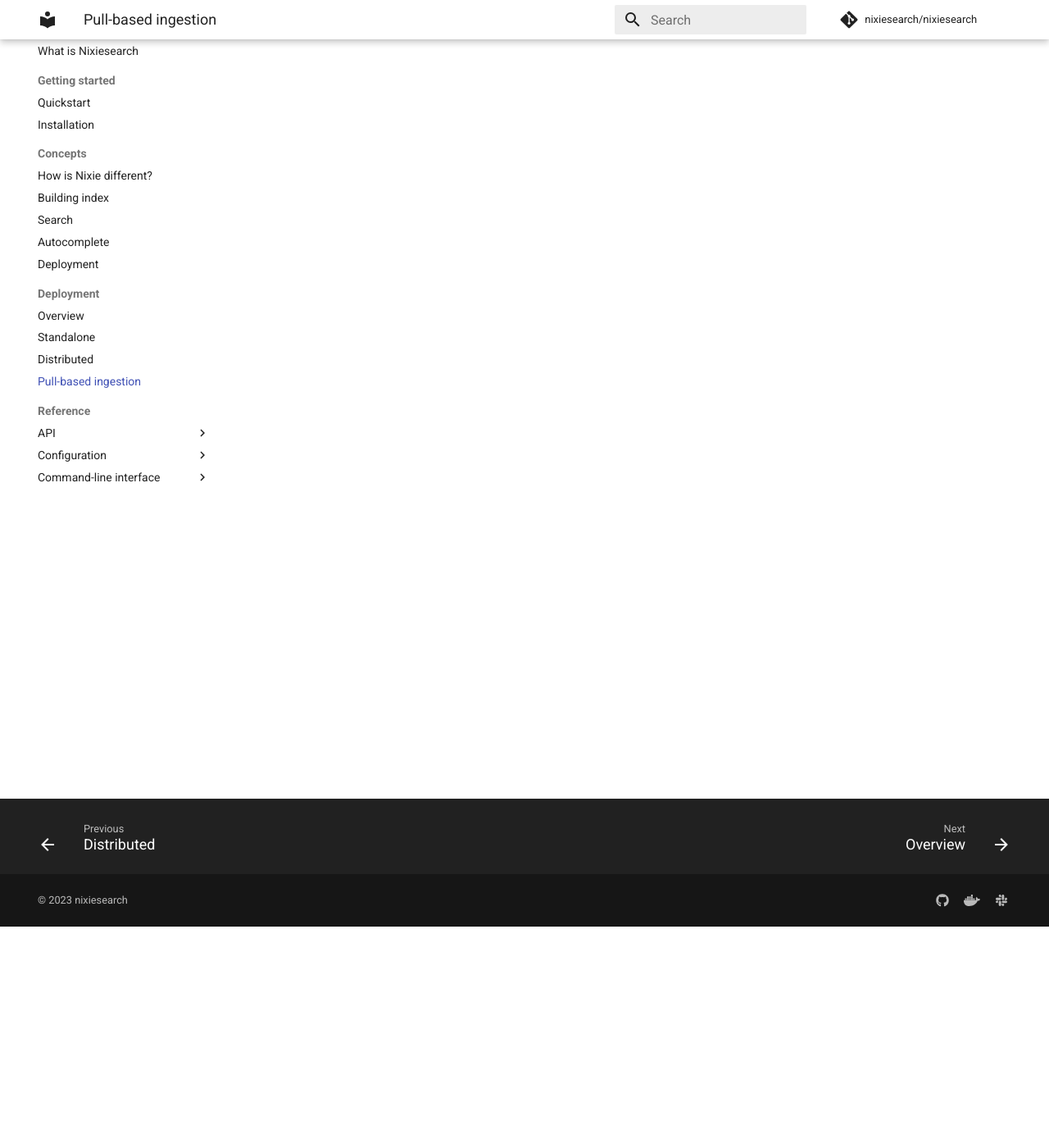
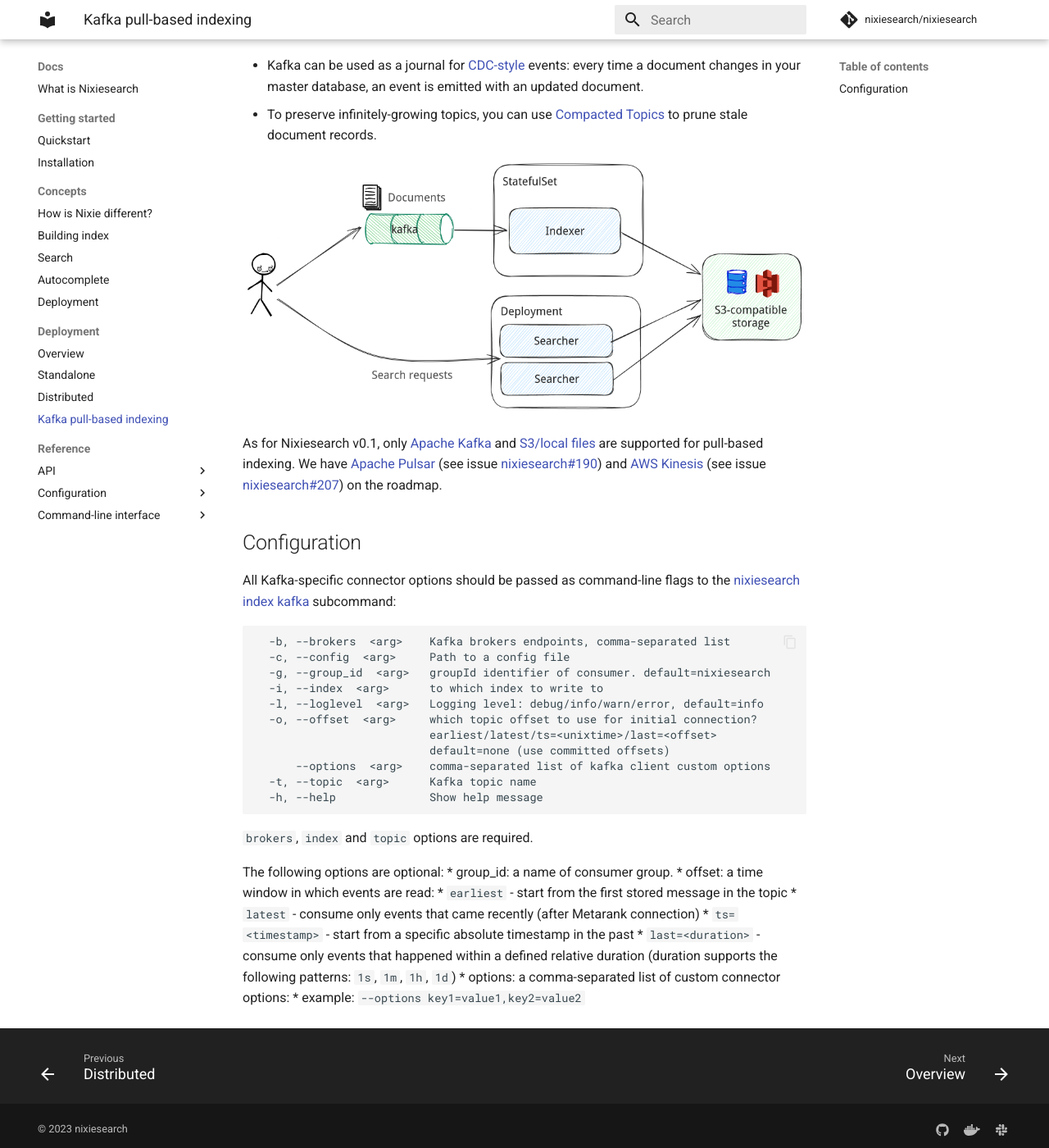
Before and after one commit to nixiesearch/nixiesearch, an MkDocs documentation site: the page built from docs/docs/deployment/kafka.md, in a window 1280 px wide and 1400 px high, scrolled down 270 px. Shown: the whole window at 82% size. Built offline with MkDocs 1.6.1 and Material for MkDocs 9.7.7, drawn with Linux system fonts in a browser that asks for light colours; comment, search, counter and statistics services are not loaded.

Commit message:
docs for kafka connector

````diff
--- a/docs/docs/deployment/kafka.md
+++ b/docs/docs/deployment/kafka.md
@@ -1,3 +1,41 @@
 # Pull-based document ingestion with Apache Kafka
 
-TODO, planned in v0.1
+When run in a [distributed mode](distributed.md), Nixiesearch can pull documents for indexing from an [Apache Kafka](https://kafka.apache.org/) topic:
+
+* Kafka can be used as a journal for [CDC-style](https://www.confluent.io/learn/change-data-capture/) events: every time a document changes in your master database, an event is emitted with an updated document.
+* To preserve infinitely-growing topics, you can use [Compacted Topics](https://docs.confluent.io/kafka/design/log_compaction.html) to prune stale document records.
+
+![distributed](../img/distrubuted.png)
+
+As for Nixiesearch v0.1, only [Apache Kafka](https://kafka.apache.org/) and [S3/local files](../reference/cli/index.md#offline-indexing) are supported for pull-based indexing. We have [Apache Pulsar]() (see issue [nixiesearch#190](https://github.com/nixiesearch/nixiesearch/issues/190)) and [AWS Kinesis](https://aws.amazon.com/kinesis/data-streams/) (see issue [nixiesearch#207](https://github.com/nixiesearch/nixiesearch/issues/207)) on the roadmap.
+
+## Configuration
+
+All Kafka-specific connector options should be passed as command-line flags to the [nixiesearch index kafka](../reference/cli/index.md#offline-indexing) subcommand:
+
+```
+  -b, --brokers  <arg>    Kafka brokers endpoints, comma-separated list
+  -c, --config  <arg>     Path to a config file
+  -g, --group_id  <arg>   groupId identifier of consumer. default=nixiesearch
+  -i, --index  <arg>      to which index to write to
+  -l, --loglevel  <arg>   Logging level: debug/info/warn/error, default=info
+  -o, --offset  <arg>     which topic offset to use for initial connection?
+                          earliest/latest/ts=<unixtime>/last=<offset>
+                          default=none (use committed offsets)
+      --options  <arg>    comma-separated list of kafka client custom options
+  -t, --topic  <arg>      Kafka topic name
+  -h, --help              Show help message
+```
+
+`brokers`, `index` and `topic` options are required.
+
+The following options are optional:
+* group_id: a name of consumer group.
+* offset: a time window in which events are read:
+    * `earliest` - start from the first stored message in the topic
+    * `latest` - consume only events that came recently (after Metarank connection)
+    * `ts=<timestamp>` - start from a specific absolute timestamp in the past
+    * `last=<duration>` - consume only events that happened within a defined relative duration (duration supports the
+      following patterns: `1s`, `1m`, `1h`, `1d`)
+* options: a comma-separated list of custom connector options:
+  * example: `--options key1=value1,key2=value2`
--- a/docs/mkdocs.yml
+++ b/docs/mkdocs.yml
@@ -127,7 +127,7 @@
         - Overview: deployment/overview.md
         - Standalone: deployment/standalone.md
         - Distributed: deployment/distributed.md
-        - Pull-based ingestion: deployment/kafka.md
+        - Kafka pull-based indexing: deployment/kafka.md
     - Reference:
         - API:
             - Overview: reference/api/overview.md
````
Also changed, not shown: docs/docs/concepts/deploy.md (+37 -0 lines), docs/docs/install.md (+10 -1 lines), docs/docs/reference/cli/index.md (+19 -4 lines), docs/docs/reference/cli/standalone.md (+1 -0 lines), docs/docs/img/distrubuted.png (added), docs/docs/img/standalone.png (added).
